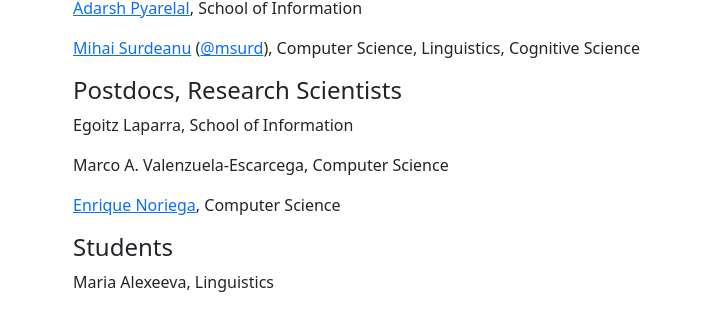
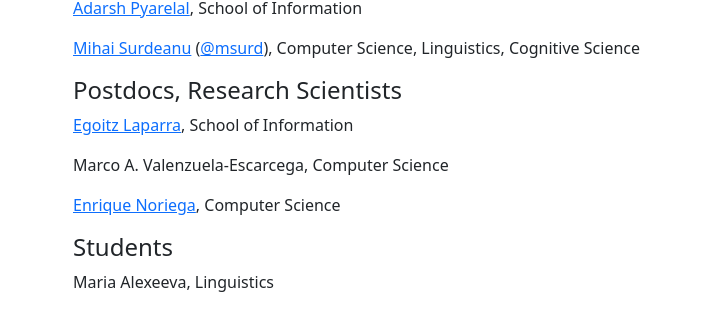
Before and after one commit to beingenfa/clulab.github.io, a Jekyll site: the page built from people.md, in a window 1280 px wide. Shown: the part 392-701 px from the top of the page, without its empty margins (269-996 px from the left). Built offline with Jekyll 4.4.1, drawn with Linux system fonts in a browser that asks for light colours; part of the change alters nothing that is shown.

```diff
--- a/people.md
+++ b/people.md
@@ -23,7 +23,7 @@ order: 1
 
 #### Postdocs, Research Scientists ####
 
-Egoitz Laparra, School of Information
+[Egoitz Laparra](https://egolaparra.github.io), School of Information
 
 
 Marco A. Valenzuela-Escarcega, Computer Science
```
